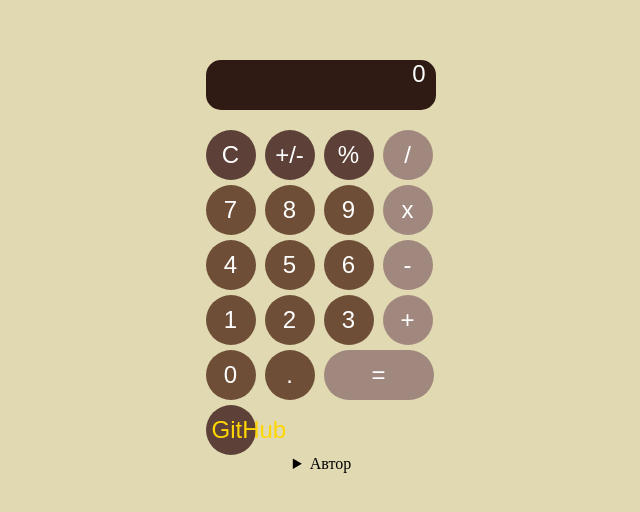
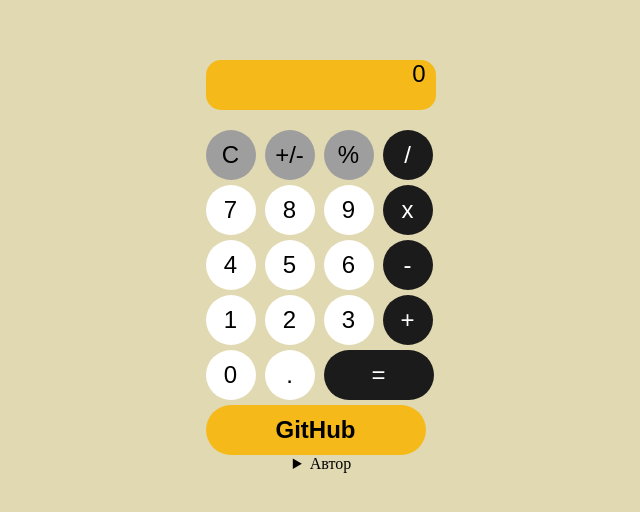
Before and after one commit to avers52/Recipes-for-automatic-coffee-preparation, a plain HTML site: page calculator.html in a window 1280 px wide. Shown: the part 134-646 px from the top of the page, without its empty margins (318-958 px from the left). Drawn offline with Linux system fonts and the light colour scheme.

Commit message:
Изменил style

```diff
--- a/style.css
+++ b/style.css
@@ -6,8 +6,8 @@
   height: 50px;                /* задаем высоту кнопки */
   border-radius: 50%;          /* округляем кнопку */
   border: none;                /* отключаем обводку */
-    background: #6F4E37;         /* кофейный цвет вместо серого */
-    color: white;                /* задаем белый цвет текста внутри кнопки */
+  background: #ffffff;         /* кофейный цвет вместо серого */
+  color: rgb(0, 0, 0);                /* задаем белый цвет текста внутри кнопки */
   font-size: 1.5rem;           /* увеличим размер шрифта */
   font-family: Arial, Helvetica, sans-serif; /* сменим шрифт */
   cursor: pointer;             /* при наведении на кнопку курсор будет изменен
@@ -27,33 +27,29 @@
 
 /* селектор для кнопок первостепенных операций */
 .my-btn.primary {
-    background: #A1887F;
+  background: #1b1b1b;
+  color: rgb(255, 255, 255);
 }
 
 /* селектор для кнопок второстепенных операций */
 .my-btn.secondary {
-    background: #5D4037;
+  background: #9e9e9e;
+  color: rgb(0, 0, 0);
+}
+
+/* селектор для кнопки расчета выражения (=) */
+.my-btn.execute {
+  width: 110px;
+  border-radius: 34px;
 }
 
 /* селектор для кнопки GitHub */
 .my-btn.github {
-    background: #5D4037;
-    color: #FFD700;
-  }
-
-  /* селектор для кнопки расчета выражения (=) */
-  .my-btn.execute {
-    width: 110px;          /* сделаем кнопку шире других */
-    border-radius: 34px;   /* подкорректируем округлость */
-  }
-
-  /* селектор для кнопки GitHub  */
-  .my-btn.full-width {
-    width: 220px;          /* растягиваем на всю ширину экрана */
+  width: 220px;
   max-width: 100%;
   border-radius: 30px;
-    background: #2E1B14;
-    color: #FFD700;
+  background: rgb(245, 186, 26);
+  color: #000000;
   font-weight: bold;
   margin-left: 0;
   margin-right: 0;
@@ -66,9 +62,9 @@
   height: 50px;
   margin-bottom: 15px;         /* отступ снизу */
   padding-right: 10px;         /* выступ справа */
-    background: rgb(47, 27, 20); /* очень тёмный кофейный вместо серого */
+  background: rgb(245, 186, 26);
   text-align: right;           /* примагнитим текст к правой стороне */
-    color: #ffffff;              /* цвет текста белый */
+  color: #000000;
   font-size: 1.5rem;
   font-family: Arial, Helvetica, sans-serif;
 }
```
Lines whose indentation alone changed are shown as unchanged.
